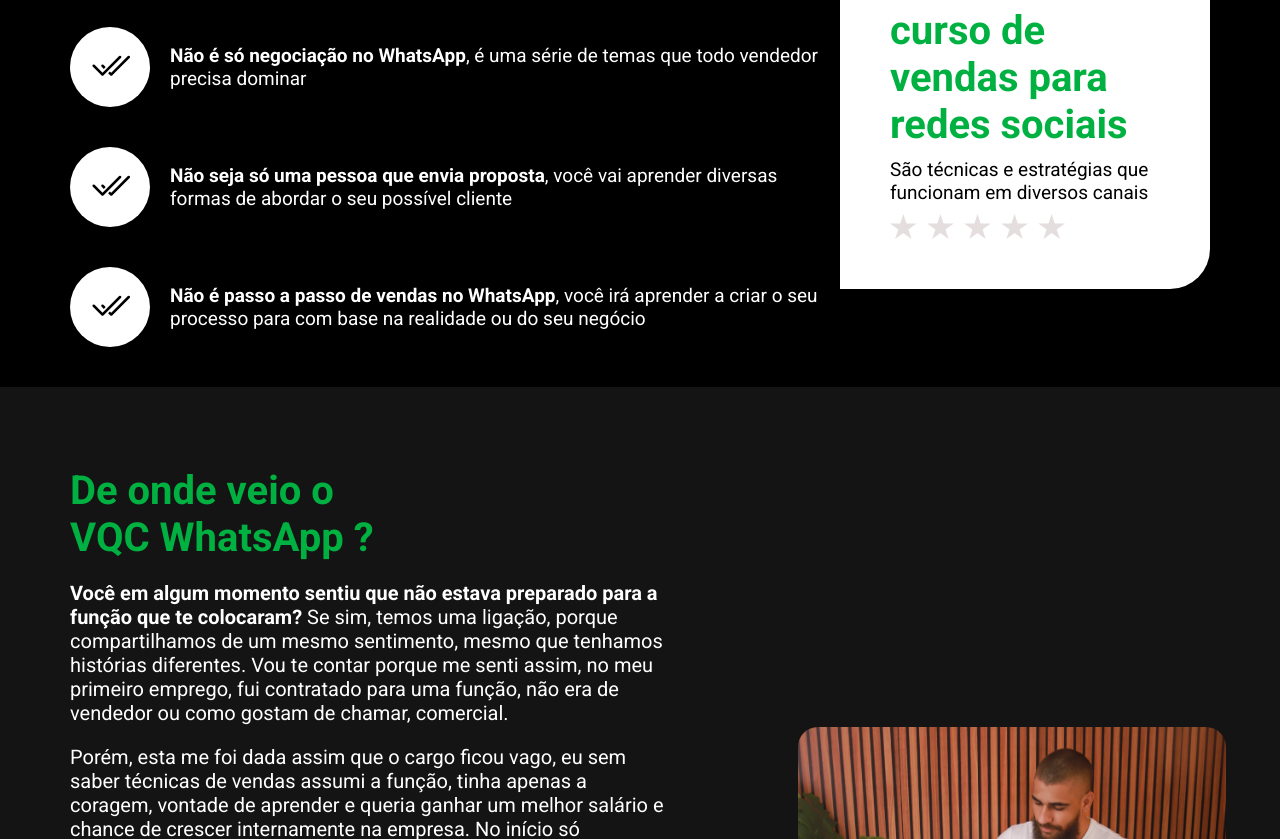
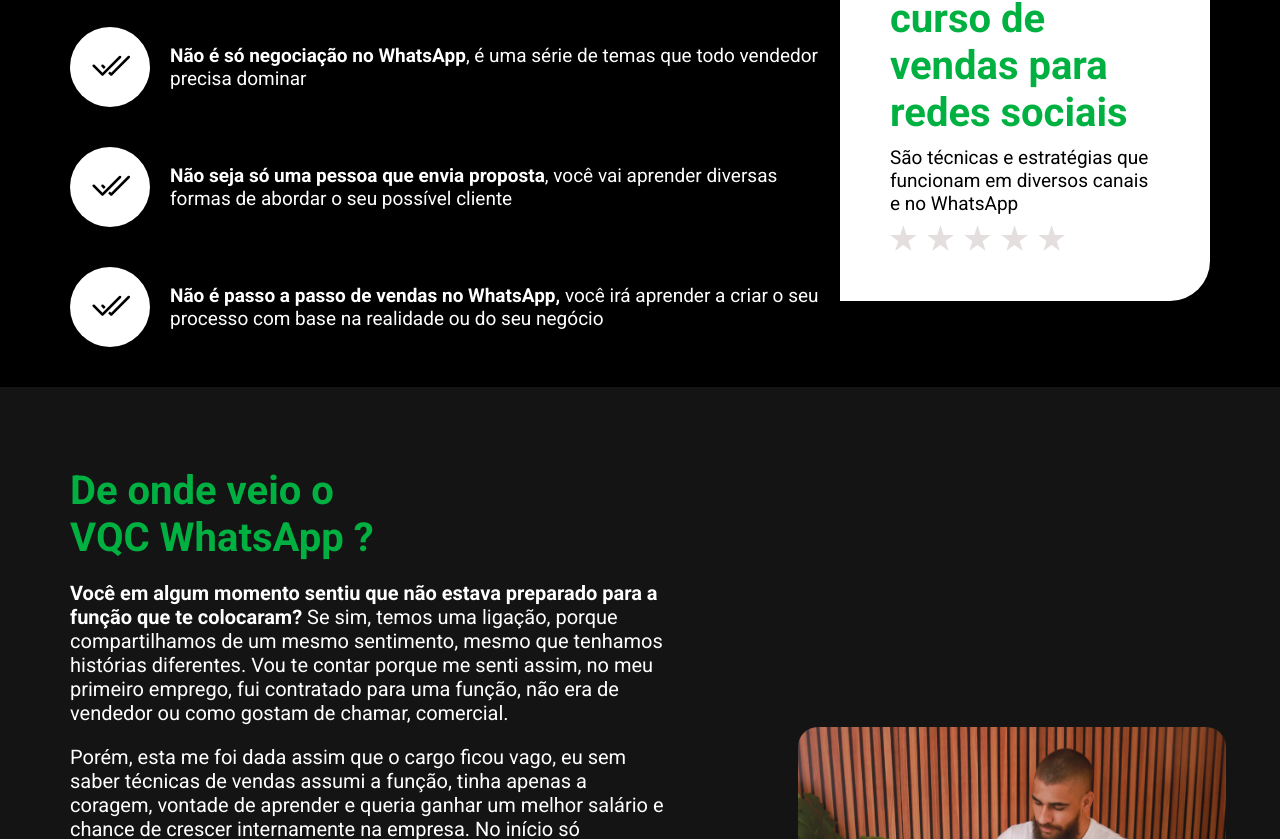
Before and after one commit to oisouguilherme/Freelancer-projeto1, a React (Vite) app: page / in a window 1280 px wide. Shown: the part 1961-2800 px from the top of the page. Built offline with nearby package versions, Linux system fonts and the light colour scheme.

Commit message:
ajustes finais e colocando link de compra

```diff
--- a/src/components/CompreAqui/Button/Button.jsx
+++ b/src/components/CompreAqui/Button/Button.jsx
@@ -2,7 +2,7 @@ import './Button.css'
 
 export function Button({text, func}){
   return(
-    <a href="#" target='_blank'>
+    <a href="https://pay.kiwify.com.br/QFqPUJI" target='_blank'>
       <button onClick={func}
       className='button-style'>{text}</button>
     </a>
--- a/src/components/CompreAqui/CompreAqui.jsx
+++ b/src/components/CompreAqui/CompreAqui.jsx
@@ -6,8 +6,7 @@ function CompreAqui(){
     return(
         <div className='button-compra'>
             <p>
-                <span>Clique no botão abaixo</span> e dê o primeiro passo
-                para ter sucesso em vendas.
+                <span>Clique no botão abaixo</span> e dê o primeiro passo para ter sucesso em vendas pelo WhatsApp
             </p>
             <Button text={"Fazer inscrição"}/>
             <img src={Payment} alt="" />
--- a/src/components/Header/Header.jsx
+++ b/src/components/Header/Header.jsx
@@ -18,7 +18,7 @@ function Header () {
                     <img src={Arrow} alt="" />
                 </div>
                 <div className='header-2'>
-                <iframe width="100%" height="300" src="https://www.youtube.com/embed/HmRN96Lqfsk" title="Ainda tem dúvidas se o VQC é para você? Assista!" frameborder="0" allow="accelerometer; autoplay; clipboard-write; encrypted-media; gyroscope; picture-in-picture; web-share" allowfullscreen></iframe>
+                <iframe width="100%" height="300" src="https://www.youtube.com/embed/WC2ByB6mngg" title="Ainda tem dúvidas se o VQC é para você? Assista!" frameborder="0" allow="accelerometer; autoplay; clipboard-write; encrypted-media; gyroscope; picture-in-picture; web-share" allowfullscreen></iframe>
                     <p>
                         Se você chegou até essa página é porque tem interesse em aprender a vender mais pelo WhatsApp. Deu um passo importante, mas não é o suficiente precisa fazer sua inscrição, se ainda está com dúvida se esse curso é para você, peço que assista apenas os 3 primeiros minutos desse vídeo, depois disso, pode decidir se irá dar o passo seguinte e fazer a sua inscrição ou deixar a página.
                     </p>
--- a/src/components/ParaQuem/ParaQuem.jsx
+++ b/src/components/ParaQuem/ParaQuem.jsx
@@ -19,7 +19,7 @@ function ParaQuem(){
             </div>
             <div className='destino'>
                 <Destino text={"Vendedores que desejam melhorar as suas técnicas incluindo no WhatsApp"} />
-                <Destino text={"Dono de pequena e média empresa que deseja conhecer técnicas de vendas."} />
+                <Destino text={"Dono de pequena e média empresa que deseja conhecer técnicas de vendas"} />
                 <Destino text={"Pessoas que recentemente ocuparam um cargo na área comercial e querem melhorar as vendas pelo WhatsApp"} />
                 <Destino text={"Futuros empreendedores"} />
             </div>
--- a/src/components/Sobre/PopUp/PopUp.jsx
+++ b/src/components/Sobre/PopUp/PopUp.jsx
@@ -8,7 +8,7 @@ function PopUp(){
                 <img src={ArrowLeft} alt="" />
             </div>
             <h2>Não é um curso de vendas para redes sociais</h2>
-            <p>São técnicas e estratégias que funcionam em diversos canais</p>
+            <p>São técnicas e estratégias que funcionam em diversos canais e no WhatsApp</p>
             <img className='star' src={Star} alt="" />
         </div>
     )
--- a/src/components/Sobre/Sobre.jsx
+++ b/src/components/Sobre/Sobre.jsx
@@ -19,8 +19,8 @@ function Sobre(){
                 textNeg={"Não seja só uma pessoa que envia proposta"}
                 text={", você vai aprender diversas formas de abordar o seu possível cliente"} />
                 <SobrePoints
-                textNeg={"Não é passo a passo de vendas no WhatsApp"}
-                text={", você irá aprender a criar o seu processo para com base na realidade ou do seu negócio"} />
+                textNeg={"Não é passo a passo de vendas no WhatsApp, "}
+                text={"você irá aprender a criar o seu processo com base na realidade ou do seu negócio"} />
             </div>
             <div>
                 <PopUp />
```
